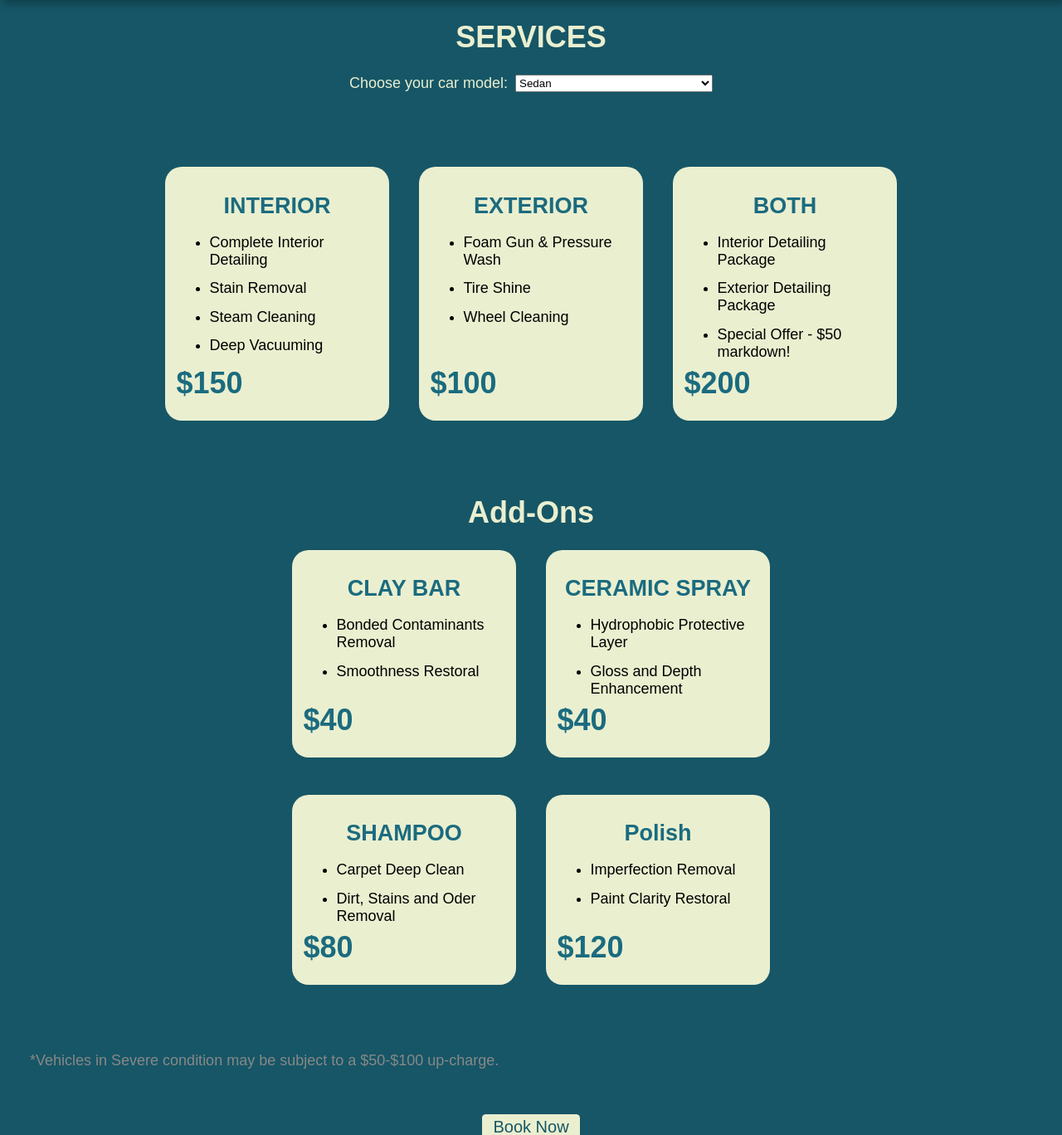
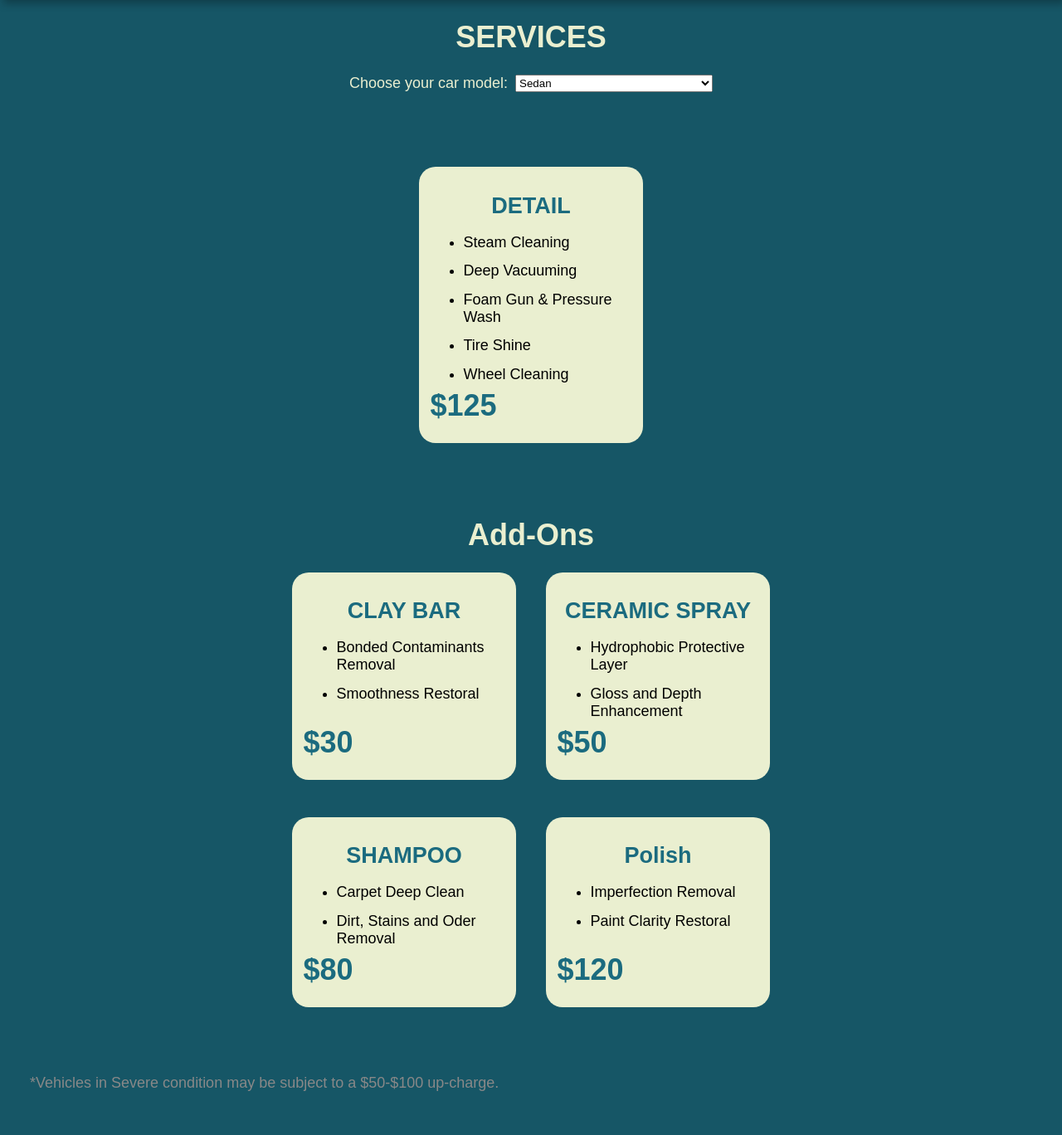
Before and after one commit to GnarlyBros/GnarlyBrosWebsite, a Flask app: page /services/ in a window 1280 px wide. Shown: the part 108-1476 px from the top of the page at 83% size. Run offline with Flask 3, Linux system fonts and the light colour scheme.

Commit message:
updated price via cooneys request

```diff
--- a/app.py
+++ b/app.py
@@ -41,7 +41,7 @@
 
     @app.route("/services/", methods=["GET", "POST"])
     def services():
-        interior_price, exterior_price, both, claybar, ceramic, polish, carpet = 150,100,200,40,40,120,80
+        interior_price, exterior_price, both, claybar, ceramic, polish, carpet = 150,100,125,30,50,120,80
         selected_model = 'Sedan'
         if request.method == "POST":
             selected_model = request.form.get('model')
--- a/templates/services.html
+++ b/templates/services.html
@@ -55,36 +55,18 @@
             </select>
         </form>
         <div class="services__plans">
-            <div class="services__plan" id="interior">
-                <h2 class="plan__heading">INTERIOR</h2>
+            <div class="services__plan" id="both">
+                <h2 class="plan__heading">DETAIL</h2>
                 <ul class="services__list">
-                    <li>Complete Interior Detailing</li>
-                    <li>Stain Removal</li>
                     <li>Steam Cleaning</li>
                     <li>Deep Vacuuming</li>
-                </ul>
-                <h1 class="services__price">${{ interior_price }}</h1>
-            </div>
-            <div class="services__plan" id="exterior">
-                <h2 class="plan__heading">EXTERIOR</h2>
-                <ul class="services__list">
                     <li>Foam Gun & Pressure Wash</li>
                     <li>Tire Shine</li>
                     <li>Wheel Cleaning</li>
                 </ul>
-                <h1 class="services__price">${{ exterior_price }}</h1>
-            </div>
-            <div class="services__plan" id="both">
-                <h2 class="plan__heading">BOTH</h2>
-                <ul class="services__list">
-                    <li>Interior Detailing Package</li>
-                    <li>Exterior Detailing Package</li>
-                    <li>Special Offer - ${{ (interior_price + exterior_price) - both }} markdown!</li>
-                </ul>
                 <h1 class="services__price">${{ both }}</h1>
             </div>
         </div>
-
         <h1 class="heading" id="addons">Add-Ons</h1>
         <div class="services__plans">
             <div class="services__plan">
```
Also changed, not shown: Prices.py (+8 -8 lines).
